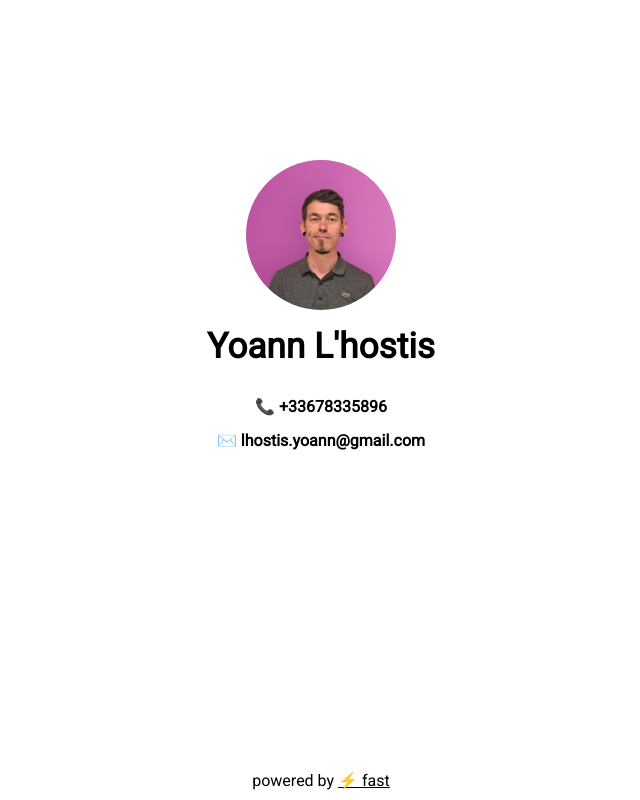
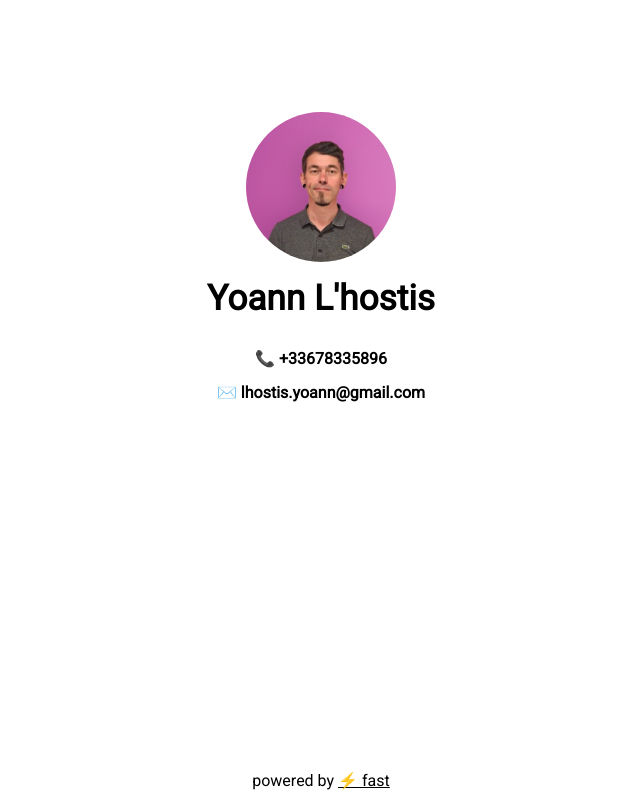
Before and after one commit to YoannLh/fast_dur, a plain HTML site: page index.html in a window 1280 px wide. Shown: the whole page, without its empty margins (319-959 px from the left). Drawn offline with Linux system fonts and the light colour scheme.

Commit message:
hotfix 3  margin main

```diff
--- a/style.css
+++ b/style.css
@@ -42,7 +42,7 @@ body {
   flex-direction: column;
   width: 100%;
   height: 100%;
-  margin: 10em auto 0 auto;
+  margin: 7em auto 0 auto;
 }
 
 img {
```
